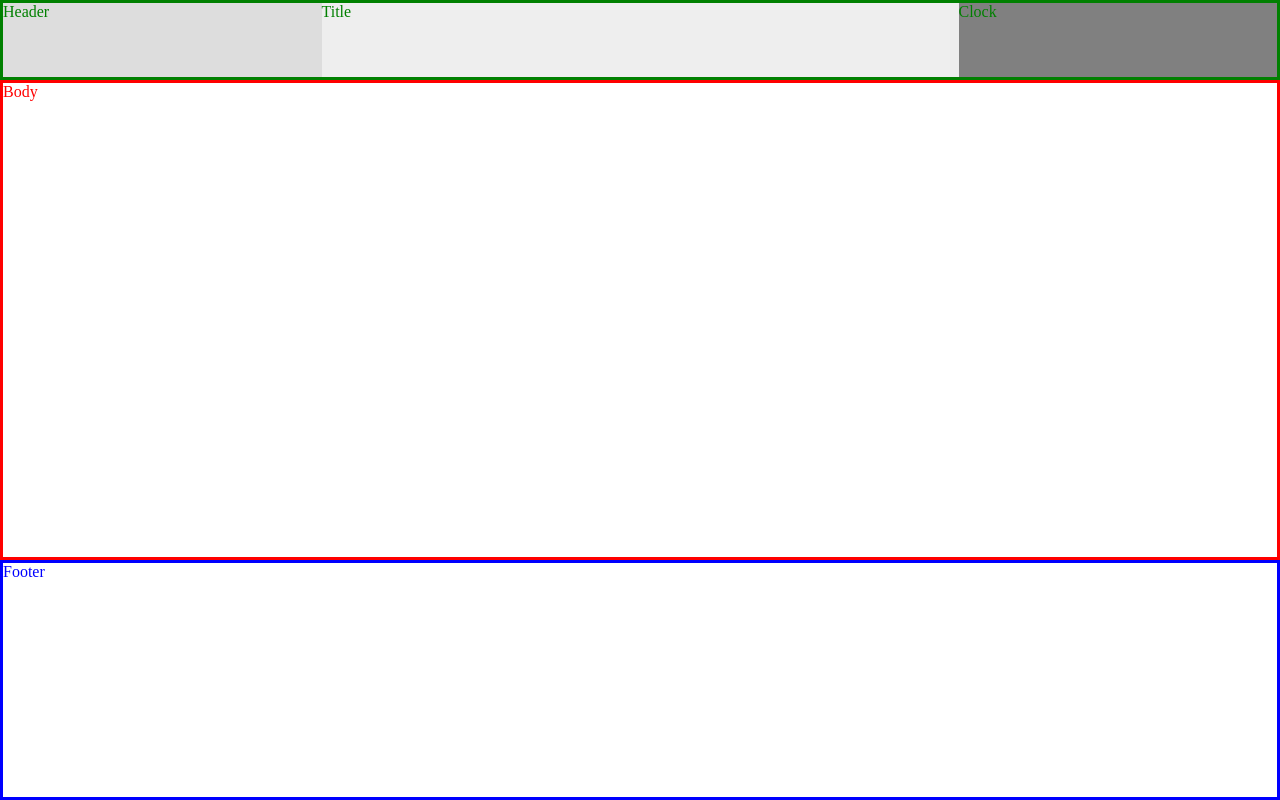
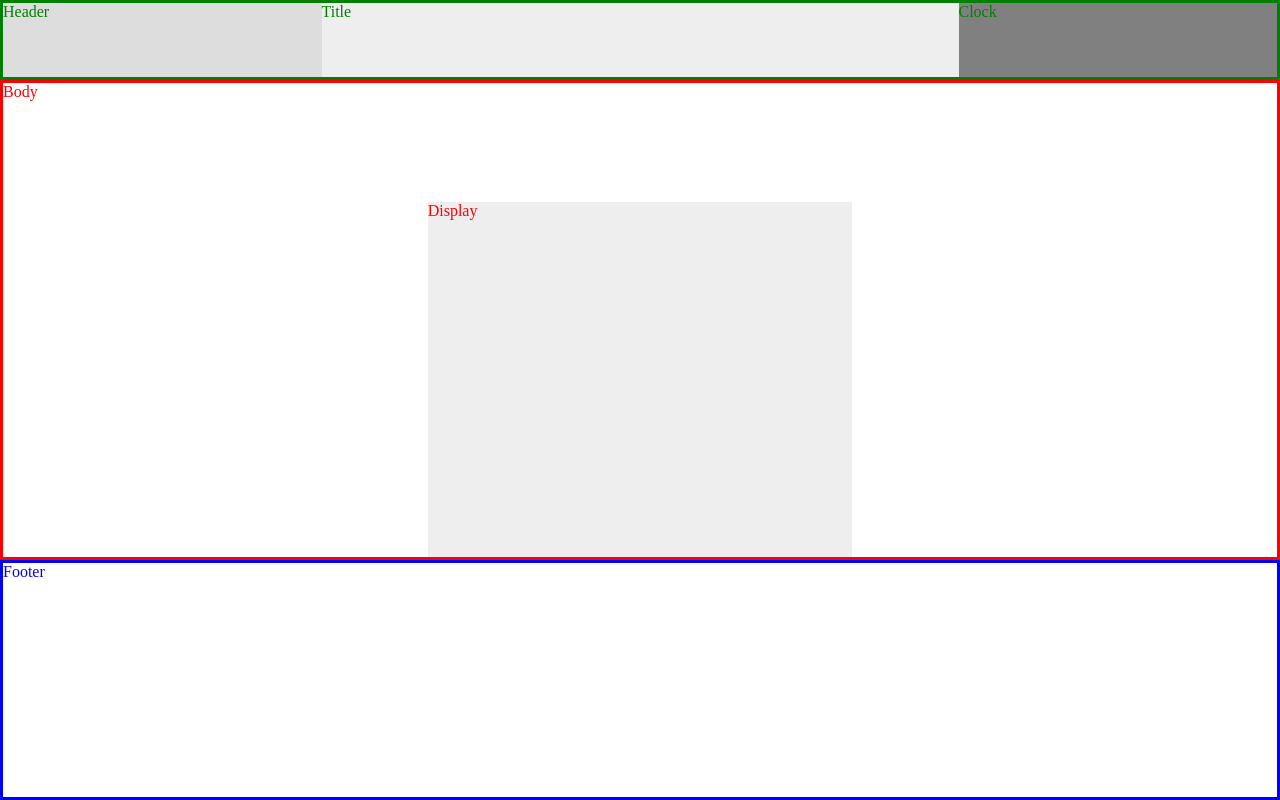
Before and after one commit to chuefengv/Weather-App, a React (Vite) app: page / in a window 1280 px wide. Built offline with nearby package versions, Linux system fonts and the light colour scheme.

Commit message:
set up body grid, and the display

```diff
--- a/src/components/body/Body.css
+++ b/src/components/body/Body.css
@@ -1,4 +1,14 @@
 .body {
   color: red;
   border: red solid;
+  display: grid;
+  grid-template-columns: 1fr 1fr 1fr;
+  grid-template-rows: 1fr 1fr 1fr 1fr;
 }
+
+.display {
+  grid-column-start: 2;
+  grid-column-end: 3;
+  grid-row-start: 2;
+  grid-row-end: 5;
+}
--- a/src/components/body/Body.jsx
+++ b/src/components/body/Body.jsx
@@ -1,10 +1,12 @@
-import React from 'react';
+import React from 'react'
+import Display from './display'
 import './Body.css'
 
 function Body(){
     return(
         <div className='body'>
             Body
+            <Display className='display' />
         </div>
     )
 }
--- a/src/components/body/display/Display.css
+++ b/src/components/body/display/Display.css
@@ -0,0 +1,3 @@
+.display {
+  background-color: #eee;
+}
--- a/src/components/body/display/Display.jsx
+++ b/src/components/body/display/Display.jsx
@@ -0,0 +1,12 @@
+import React from 'react'
+import './Display.css'
+
+function Display(){
+    return(
+        <div className='display'>
+            Display
+        </div>
+    );
+};
+
+export default Display;
--- a/src/components/body/display/index.js
+++ b/src/components/body/display/index.js
@@ -0,0 +1,3 @@
+import Display from './Display'
+
+export default Display;
```
